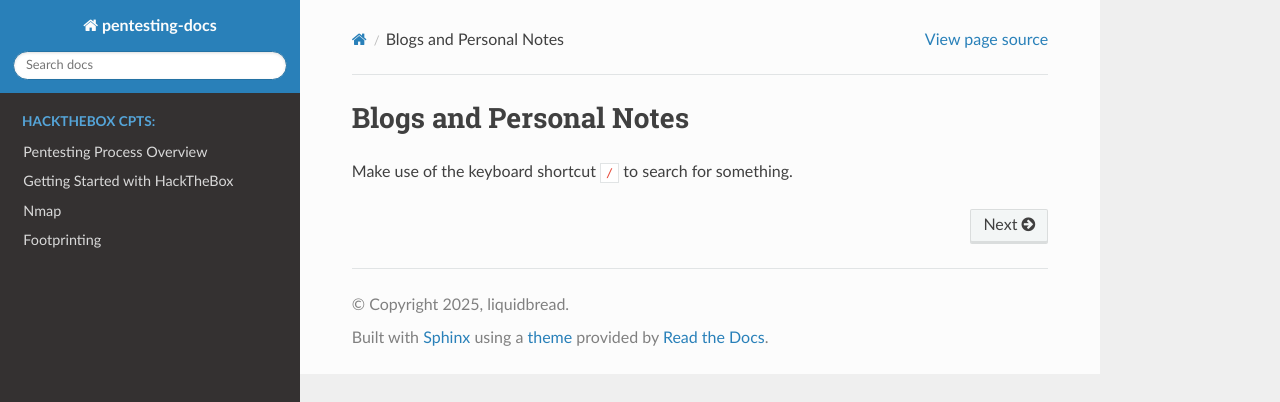
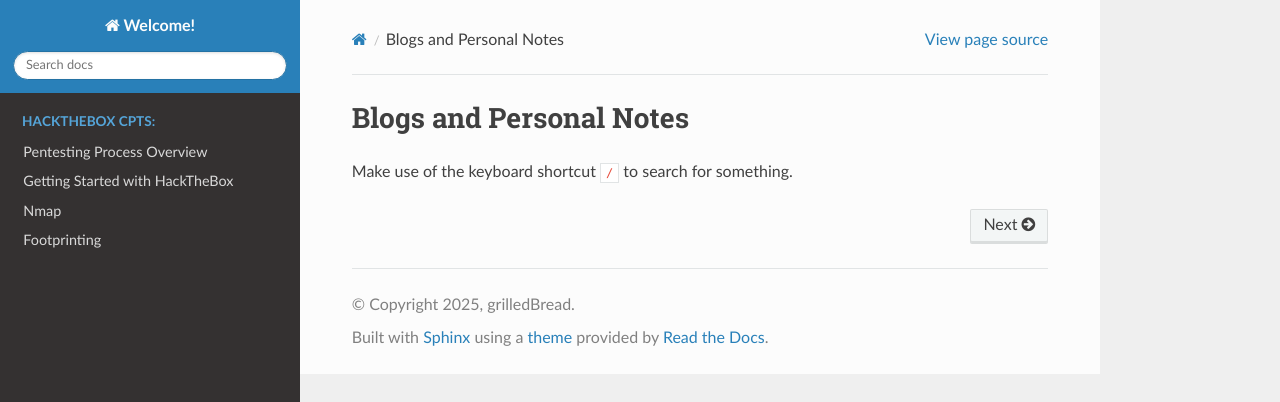
Before and after one commit to divyekalra1/rtd-personal-notes, a Sphinx documentation site: the page built from source/index.rst, in a window 1280 px wide. Shown: the top 402 px of the page. Built offline with Sphinx 7.4.7 and the Read the Docs theme 3.1.0, drawn with Linux system fonts in a browser that asks for light colours.

```diff
--- a/source/conf.py
+++ b/source/conf.py
@@ -6,9 +6,9 @@
 # -- Project information -----------------------------------------------------
 # https://www.sphinx-doc.org/en/master/usage/configuration.html#project-information
 
-project = 'pentesting-docs'
-copyright = '2025, liquidbread'
-author = 'liquidbread'
+project = 'Welcome!'
+copyright = '2025, grilledBread'
+author = 'grilledBread'
 
 # -- General configuration ---------------------------------------------------
 # https://www.sphinx-doc.org/en/master/usage/configuration.html#general-configuration
```
